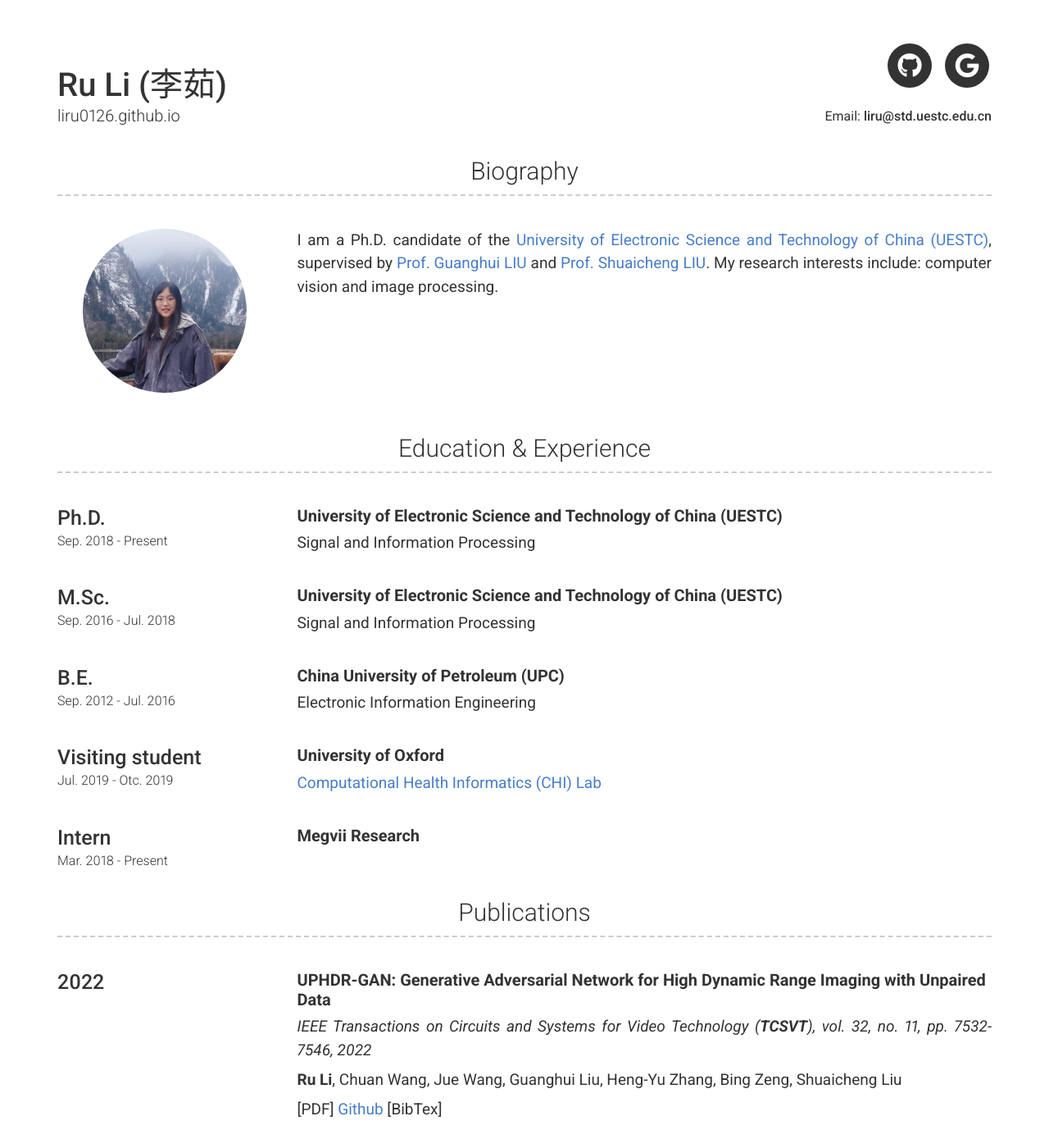
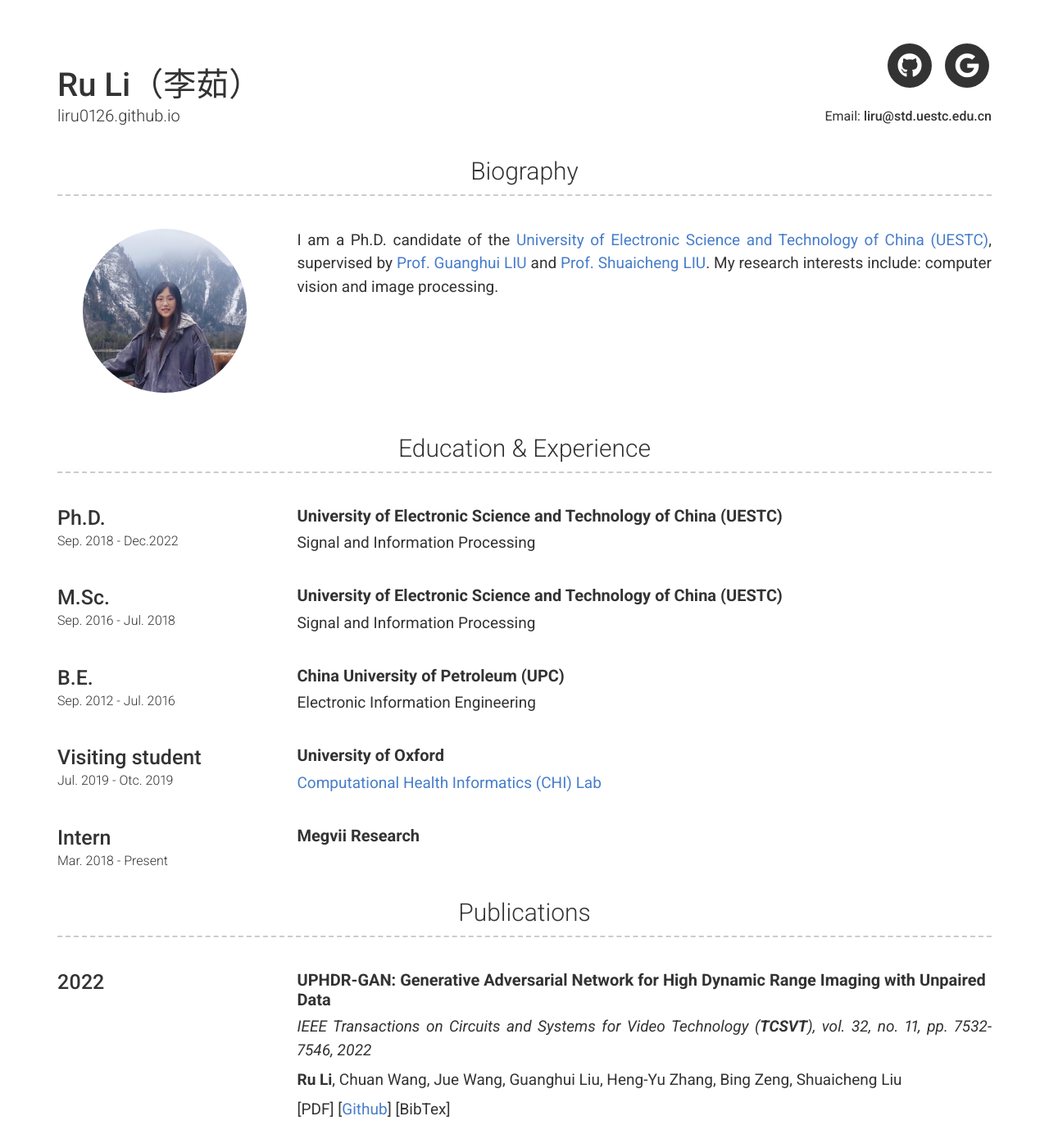
Before and after one commit to liru0126/liru0126.github.io, a Jekyll site: the page built from index.md, in a window 1280 px wide and 1400 px high. Shown: the whole window at 82% size. Built offline with Jekyll 4.4.1, drawn with Linux system fonts in a browser that asks for light colours; nearby versions of some CDN libraries; some of the changed text lies outside the part shown.

Commit message:
Update _config.yml

```diff
--- a/_config.yml
+++ b/_config.yml
@@ -6,7 +6,7 @@ favicon: images/favicon.ico
 version: 2
 
 # Personal info
-name: Ru Li (李茹)
+name: Ru Li（李茹）
 # title: Ph.D. in UESTC
 email: liru@std.uestc.edu.cn
 # website: liru0126.github.io
@@ -64,7 +64,7 @@ content:
         # link: grubhub.com
         # link_text: grubhub.com
         # sub_title: Signal and Information Processing
-        caption: Sep. 2018 - Present
+        caption: Sep. 2018 - Dec.2022
         description: | # this will include new lines to allow paragraphs
             ## **University of Electronic Science and Technology of China (UESTC)**
 
@@ -126,7 +126,7 @@ content:
           **Ru Li**, Chuan Wang, Jue Wang, Guanghui Liu, Heng-Yu Zhang, Bing Zeng, Shuaicheng Liu
 
           [PDF]
-          [Github](https://github.com/liru0126/UPHDR-GAN)
+          [[Github](https://github.com/liru0126/UPHDR-GAN)]
           [BibTex]
 
       - layout: left
```
